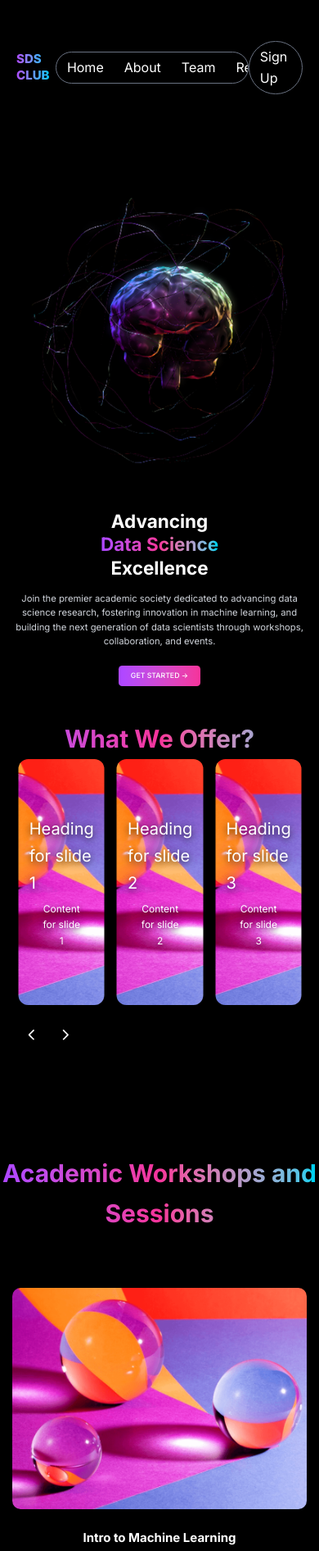
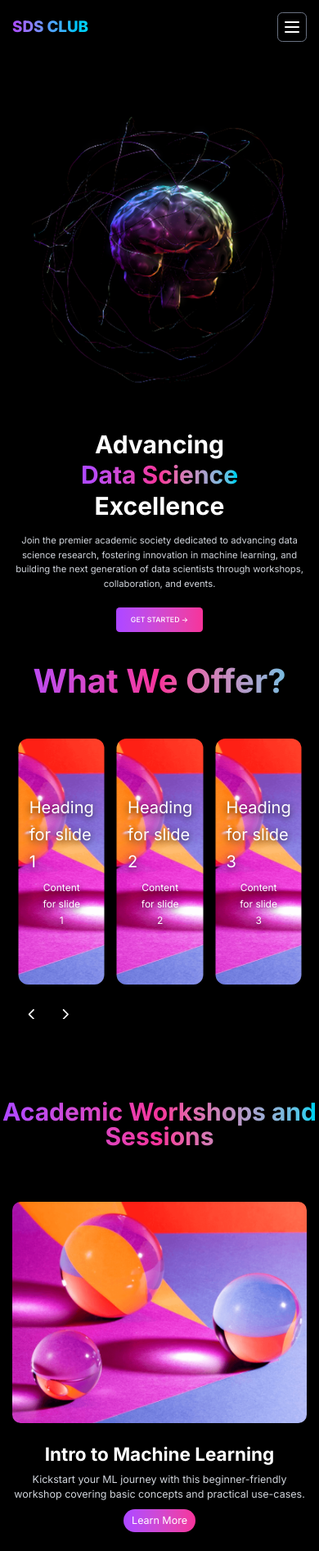
Before and after one commit to VarunThisSide/sds_website, a Next.js app in the folder frontend/: page / in a window 390 px wide. Shown: the top 1892 px of the page at 82% size. Built offline with nearby package versions, Linux system fonts and the light colour scheme.

Commit message:
UX improvements and added responsivenes for many elements

```diff
--- a/frontend/src/components/Footer.jsx
+++ b/frontend/src/components/Footer.jsx
@@ -54,7 +54,7 @@ export default function Footer() {
                 setEmail(e.target.value);
               }}/>
             <button
-              className="bg-cyan-600 text-white text-base px-4 right-0 rounded-full absolute active:scale-95 transition-transform h-full hover:bg-cyan-500 duration-200 hover:cursor-pointer"
+              className="bg-gradient-to-r from-cyan-500 to-blue-400 text-white text-base px-4 right-0 rounded-full absolute active:scale-95 transition-transform h-full hover:bg-cyan-500 duration-200 hover:cursor-pointer"
               onClick={(e)=>{
                 setPlaceholder("Done");
                 setEmail("");
--- a/frontend/src/components/Sponsors.jsx
+++ b/frontend/src/components/Sponsors.jsx
@@ -36,7 +36,7 @@ function Sponsors(){
     return(
         <div className="overflow-hidden mb-8">
             <div>
-                <h1 className="text-center mt-20 md:mt-0 text-5xl md:text-[45px] font-bold bg-clip-text text-transparent bg-gradient-to-b from-neutral-50 to-neutral-400 mb-8">Our Sponsors</h1>
+                <h1 className="text-center mt-20 md:mt-0 text-5xl md:text-[40px] font-bold bg-clip-text text-transparent bg-gradient-to-r from-purple-500 via-pink-500 to-cyan-400 mb-14">Our Sponsors</h1>
                 <MarqueeItem images={upperImg} from={"-100%"} to={0}></MarqueeItem>
                 <MarqueeItem images={lowerImg} from={0} to={"-100%"}></MarqueeItem>
             </div>
--- a/frontend/src/components/ui/App.jsx
+++ b/frontend/src/components/ui/App.jsx
@@ -16,6 +16,8 @@ import '../css/sandbox.css'
 import '../css/embla.css'
 import EmblaCarousel from './EmblaCarousel.jsx'
 import WorkshopSection from './WorkshopSection.jsx'
+import WhatWeOffer from './WhatWeOffer.jsx'
+
 const OPTIONS = { loop: true }
 const SLIDE_COUNT = 6
 const SLIDES = Array.from(Array(SLIDE_COUNT).keys())
@@ -47,10 +49,22 @@ const topics = [
 ]
 const App = () => (
   <>
-    <div style={{fontSize: 30, textAlign: "center"}} className="text-transparent bg-clip-text bg-gradient-to-r from-purple-500 via-pink-500 to-cyan-400"><b>What We Offer?</b></div>
+    <div style={{fontSize: 40, textAlign: "center"}} className="text-transparent bg-clip-text bg-gradient-to-r from-purple-500 via-pink-500 to-cyan-400 pb-20
+      text-5xl sm:text-3xl md:text-4xl lg:text-5xl xl:text-6xl"
+    >
+      <b>What We Offer?</b>
+    </div>
     <EmblaCarousel slides={SLIDES} options={OPTIONS} topics={topics}/>
     <br />
-    <div style={{fontSize: 30, textAlign: "center", marginTop: 100}} className="text-transparent bg-clip-text bg-gradient-to-r from-purple-500 via-pink-500 to-cyan-400"><b>Academic Workshops and Sessions</b></div>
+    <div
+      className="text-center mt-24 text-transparent
+        bg-clip-text bg-gradient-to-r  from-purple-500 via-pink-500 to-cyan-400
+        font-bold text-5xl sm:text-3xl md:text-4xl lg:text-5xl xl:text-6xl
+      "
+    >
+      Academic Workshops and Sessions
+    </div>
+
     <WorkshopSection />
   </>
 )
--- a/frontend/src/components/ui/HeroSection.jsx
+++ b/frontend/src/components/ui/HeroSection.jsx
@@ -52,7 +52,7 @@ export default function HeroSection() {
 
       {/* Left: Text Content */}
       <div className="w-full md:w-1/2 text-center md:text-left">
-        <h1 className="text-4xl sm:text-5xl md:text-6xl font-bold leading-tight">
+        <h1 className="text-5xl sm:text-5xl md:text-6xl font-bold leading-tight">
           Advancing <br />
           <span className="text-transparent bg-clip-text bg-gradient-to-r from-purple-500 via-pink-500 to-cyan-400">
             Data Science
@@ -68,7 +68,7 @@ export default function HeroSection() {
         </p>
 
         <div className="mt-8 flex justify-center md:justify-start">
-          <Button size="lg" className="bg-gradient-to-r from-purple-500 to-pink-500 text-white hover:opacity-90 transition md:text-xl">
+          <Button variant="ghost" size="lg" className="bg-gradient-to-r from-purple-500 to-pink-500 text-white hover:opacity-90 transition md:text-xl">
             GET STARTED →
           </Button>
         </div>
--- a/frontend/src/components/ui/Marquee.jsx
+++ b/frontend/src/components/ui/Marquee.jsx
@@ -16,8 +16,8 @@ const MarqueeItem = ({ images, from, to }) => {
             <div className="p-2" key={`${i}-${index}-0`}>
               <div
               key={`${i}-${index}`}
-              className="h-[40px] w-[130px] md:h-[80px] md:w-[210px] relative">
-              <Image fill src={image} alt="Logo" unoptimized className="object-contain md:px-5" />
+              className="h-[40px] w-[130px] md:h-[80px] md:w-[190px] relative">
+              <Image fill src={image} alt="Logo" unoptimized className="object-contain md:px-3" />
               </div>
             </div>
           ))}
--- a/frontend/src/components/ui/Navbar.jsx
+++ b/frontend/src/components/ui/Navbar.jsx
@@ -1,36 +1,69 @@
-import React from "react";
+"use client";
+import React, { useState } from "react";
 import Link from "next/link";
+import { Menu, X } from "lucide-react";
 
 const Navbar = () => {
   const navItems = ["Home", "About", "Team", "Resources", "Me"];
+  const [isOpen, setIsOpen] = useState(false);
 
   return (
-    <nav className="w-full flex justify-between items-center px-8 py-20 bg-black text-white">
+    <nav className="w-full flex justify-between items-center px-6 py-6 sm:px-8 bg-black text-white relative">
       {/* Logo */}
-      <div className="text-2xl font-extrabold bg-gradient-to-r from-purple-500 via-blue-400 to-cyan-400 text-transparent bg-clip-text">
+      <div className="text-3xl sm:text-3xl font-extrabold bg-gradient-to-r from-purple-500 via-blue-400 to-cyan-400 text-transparent bg-clip-text">
         SDS CLUB
       </div>
 
-      {/* Center Nav Group with Single Border */}
-      <div className="flex items-center border border-gray-500 rounded-full overflow-hidden">
+      {/* Desktop Nav */}
+      <div className="hidden md:flex items-center border border-gray-500 rounded-full overflow-hidden">
         {navItems.map((item) => (
           <Link
             key={item}
             href={`/${item.toLowerCase()}`}
-            className="px-5 py-2  hover:text-cyan-300 transition duration-300 ease-in-out"
+            className="px-5 py-2 hover:text-cyan-300 transition duration-300 ease-in-out"
           >
             {item}
           </Link>
         ))}
       </div>
 
-      {/* Sign Up Button (unchanged) */}
+      {/* Sign Up Button */}
       <Link
         href="/signup"
-        className="px-5 py-2 rounded-full border border-gray-500  hover:text-cyan-300 transition duration-300 ease-in-out"
+        className="hidden md:inline px-5 py-2 rounded-full border border-gray-500 hover:text-cyan-300 transition duration-300 ease-in-out"
       >
         Sign Up
       </Link>
+
+      {/* Mobile Menu Button */}
+      <button
+        className="md:hidden p-2 rounded-lg border border-gray-500"
+        onClick={() => setIsOpen(!isOpen)}
+      >
+        {isOpen ? <X size={24} /> : <Menu size={24} />}
+      </button>
+
+      {/* Mobile Dropdown */}
+        <div className={`absolute top-full left-0 w-full bg-black/20 backdrop-blur-md border-t border-gray-700 flex flex-col items-center gap-4 py-6 z-50 md:hidden transform transition-all duration-450 ease-in-out
+          ${isOpen ? "translate-y-0 opacity-100" : "-translate-y-10 opacity-0 pointer-events-none"}`}>
+          {navItems.map((item) => (
+            <Link
+              key={item}
+              href={`/${item.toLowerCase()}`}
+              className="block px-4 py-2 hover:text-cyan-300 transition"
+              onClick={() => setIsOpen(false)}
+            >
+              {item}
+            </Link>
+          ))}
+          <Link
+            href="/signup"
+            className="px-4 py-2 rounded-full border border-gray-500 hover:text-cyan-300 transition"
+            onClick={() => setIsOpen(false)}
+          >
+            Sign Up
+          </Link>
+        </div>
     </nav>
   );
 };
--- a/frontend/src/components/ui/WhatWeOffer.jsx
+++ b/frontend/src/components/ui/WhatWeOffer.jsx
@@ -23,7 +23,7 @@ export default function WhatWeOffer({ items, itemsPerPage = 3 }) {
   return (
     <section className="flex justify-center items-center py-20 bg-black text-white">
       <div className="bg-[#1A1A1A] rounded-[3rem] px-6 sm:px-10 py-14 w-full max-w-6xl text-center shadow-lg relative overflow-hidden">
-        <h2 className="text-4xl font-semibold mb-0 py-5">What We Offer?</h2>
+        <h2 className="text-2xl md:text-4xl font-semibold mb-0 py-5">What We Offer?</h2>
         <p className="text-gray-400 mb-10">{items.length} Offerings</p>
 
         {/* Cards */}
--- a/frontend/src/components/ui/WorkshopSection.jsx
+++ b/frontend/src/components/ui/WorkshopSection.jsx
@@ -19,11 +19,11 @@ const WorkshopCard = ({ title, description, image, reverse, onLearnMore, detail
         />
       </div>
       <div className="md:w-1/2 w-full text-white text-center md:text-left">
-        <h3 className="text-2xl font-bold mb-4">{title}</h3>
-        <p className="text-lg text-gray-300">{description}</p>
+        <h3 className="text-4xl font-bold mb-4">{title}</h3>
+        <p className="text-xl text-gray-300">{description}</p>
         <button
           onClick={() => onLearnMore({ title, description, image, detail })}
-          className="mt-4 px-4 py-2 bg-gradient-to-r from-cyan-500 to-blue-600 text-white rounded-full hover:scale-105 transition-transform"
+          className="mt-4 px-4 py-2 bg-gradient-to-r from-purple-500 to-pink-500 text-white text-xl rounded-full hover:scale-105 transition-transform"
         >
           Learn More
         </button>
--- a/frontend/src/components/ui/button.jsx
+++ b/frontend/src/components/ui/button.jsx
@@ -24,7 +24,7 @@ const buttonVariants = cva(
       size: {
         default: "h-9 px-4 py-2 has-[>svg]:px-3",
         sm: "h-8 rounded-md gap-1.5 px-3 has-[>svg]:px-2.5",
-        lg: "h-10 rounded-md px-6 has-[>svg]:px-4 md:h-14 md:px-10",
+        lg: "h-12 rounded-md px-7 has-[>svg]:px-4 md:h-14 md:px-10",
         icon: "size-9",
       },
     },
```
